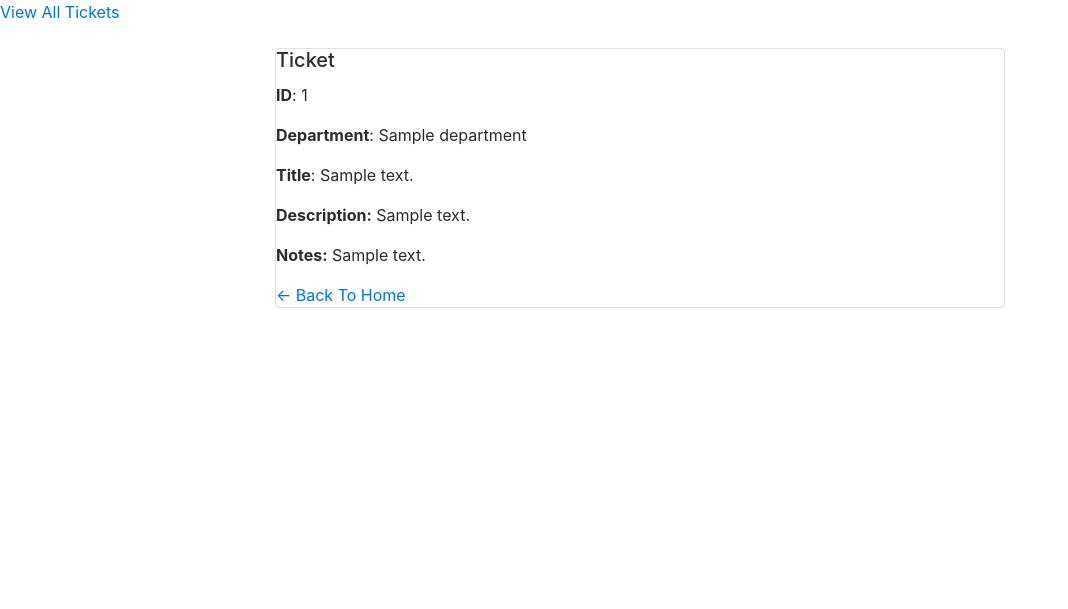
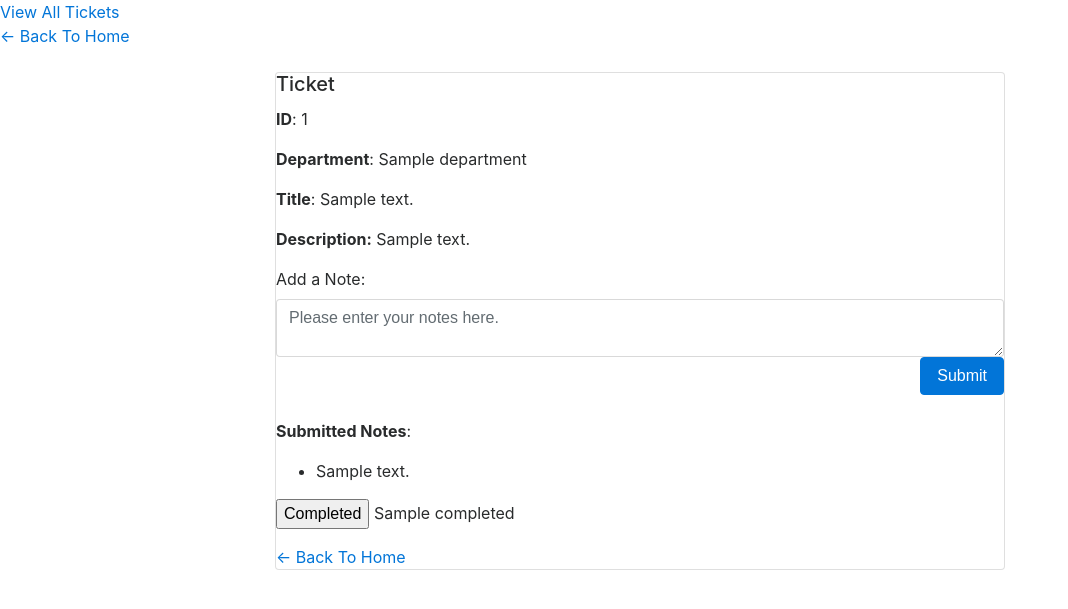
Before and after one commit to TomOverland/Ticket-Tracker, a Node server app: template views/singleticket.handlebars in a window 1280 px wide. Shown: the part 54-663 px from the top of the page, without its empty margins (0-1068 px from the left). Run offline with Node 20, Linux system fonts and the light colour scheme; the template is opened without the code that fills it: most values are stand-ins (such as "Sample title", 1, 10 or a date in 2020); some libraries are stand-ins or nearby versions.

Commit message:
added put requests, not working

```diff
--- a/public/js/index.js
+++ b/public/js/index.js
@@ -4,6 +4,10 @@ var $exampleDescription = $("#example-description");
 var $submitBtn = $("#submit");
 var $exampleList = $("#example-list");
 const $department = $("#department");
+const $notesText = $("#note-input");
+const $notesBtn = $("#note-btn");
+const $completedBtn = $("#completed-btn");
+let $singleTicketId = "";
 
 // The API object contains methods for each kind of request we'll make
 var API = {
@@ -22,6 +26,13 @@ var API = {
       url: "api/tickets",
       type: "GET"
     });
+  },
+  updateExample: function(notes) {
+    return $.ajax({
+      url: "/ticket/api/tickets",
+      type: "PUT",
+      data: JSON.stringify(notes)
+    })
   },
   deleteExample: function(id) {
     return $.ajax({
@@ -85,6 +96,40 @@ var handleFormSubmit = function(event) {
   $exampleDescription.val("");
 };
 
+// handleCompletedBtnClick is called when the "completed" button is clicked
+// Change the Ticket's data value of completed to false to true
+// -------------------------- NOT COMPLETE -----------------------------------
+const handleCompletedBtn = () => {
+  let idToUpdate = $(this)
+  .parent()
+  .attr("data-id");
+
+  console.log("idToUpdate", idToUpdate)
+
+  API.updateExample(idToUpdate).then(() => {
+    refreshExamples();
+  })
+}
+
+// handleNoteSubmit is called when the notes button is clicked.
+// Change the ticket's notes value to the input of $notesText
+// ----------------------------------- NOT COMPLETE --------------------------------
+const handleNoteSubmit = function(event) {
+  event.preventDefault();
+
+  $singleTicketId = $notesText.attr("data-id");
+
+  var notes = {
+    id: $singleTicketId,
+    notes: $notesText.val().trim()
+  };
+
+  API.updateExample(notes).then(function() {
+    console.log(notes);
+
+    $notesText.val("");
+  })
+};
 // handleDeleteBtnClick is called when an example's delete button is clicked
 // Remove the example from the db and refresh the list
 var handleDeleteBtnClick = function() {
@@ -100,3 +145,5 @@ var handleDeleteBtnClick = function() {
 // Add event listeners to the submit and delete buttons
 $submitBtn.on("click", handleFormSubmit);
 $exampleList.on("click", ".delete", handleDeleteBtnClick);
+$exampleList.on("click", ".success", handleCompletedBtn);
+$notesBtn.on("click", handleNoteSubmit);
--- a/views/layouts/main.handlebars
+++ b/views/layouts/main.handlebars
@@ -13,6 +13,8 @@
 </nav>
 
 <a href="ticket">View All Tickets</a>
+<br>
+<a href="/">← Back To Home</a>
 
 <body>
   {{{body}}}
--- a/views/singleticket.handlebars
+++ b/views/singleticket.handlebars
@@ -7,7 +7,7 @@
       <div class="card mt-4">
         <div class="card-body">
           <h5 class="card-title">Ticket</h5>
-          <p>
+          <p id="single-ticket-id">
             <strong>ID</strong>: {{example.id}}</p>
           <p>
             <p>
@@ -17,8 +17,25 @@
             <strong>Title</strong>: {{example.text}}</p>
           <p>
             <strong>Description:</strong> {{example.description}}</p>
+
+          <form class="clearfix mb-4" action="PUT">
+              <div class="form-group">
+                        <label for="note-input">Add a Note:</label>
+                        <textarea class="form-control" id="note-input" data-id="{{example.id}}" aria-describedby="note-input"
+                            placeholder="Please enter your notes here."></textarea>
+                        <button id="note-btn" class="btn btn-primary float-right">Submit</button>
+              </div>
+          </form>
           <p>
-            <strong>Notes:</strong> {{example.notes}}</p>
+            <strong>Submitted Notes</strong>:
+            <ul>
+              <li>
+                {{example.notes}}
+              </li>
+            </ul>
+          </p>
+          <p>
+            <button id="completed-btn">Completed</button> {{example.completed}}</p>
           <a href="/">← Back To Home</a>
         </div>
       </div>
--- a/views/submit.handlebars
+++ b/views/submit.handlebars
@@ -4,7 +4,6 @@
             <div class="col-8 offset-2">
                 <h1>{{msg}}</h1>
                 <form class="clearfix mb-4" action="POST">
-
                     <div class="form-group">
                         <label for="department">Department</label>
                         <br>
@@ -16,21 +15,16 @@
                                 <option value="Information Technology">Information Technology</option>
                             </select>
                     </div>
-
                     <div class="form-group">
                         <label for="example-text">Title</label>
                         <input type="text" id="example-text" class="form-control" aria-describedby="example-text"
                             placeholder="Enter Title Here">
                     </div>
-
-
                     <div class="form-group">
                         <label for="example-description">Body</label>
                         <textarea class="form-control" id="example-description" aria-describedby="example-description"
                             placeholder="Please enter a detailed description of the issue."></textarea>
                     </div>
-
-
                     <button id="submit" class="btn btn-primary float-right">Submit</button>
                 </form>
             </div>
--- a/views/viewtickets.handlebars
+++ b/views/viewtickets.handlebars
@@ -8,7 +8,10 @@
                 <ul id="example-list" class="list-group">
                     {{#each examples}}
                     <li data-id="{{this.id}}" class="list-group-item">
-                        <a href="ticket/{{this.id}}">{{this.text}}</a>
+                        <a href="ticket/{{this.id}}">
+                        Department: {{this.department}}
+                        <br>Title: {{this.text}}</a>
+                        <button class="btn btn-success float-right success"> done </button>
                         <button class="btn btn-danger float-right delete">ｘ</button>
                     </li>
                     {{/each}}
```
Also changed, not shown: routes/apiRoutes.js (+30 -0 lines).
